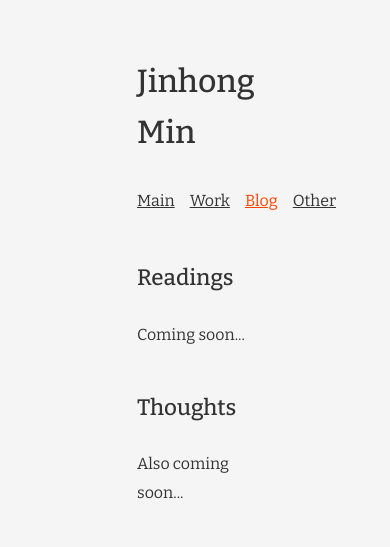
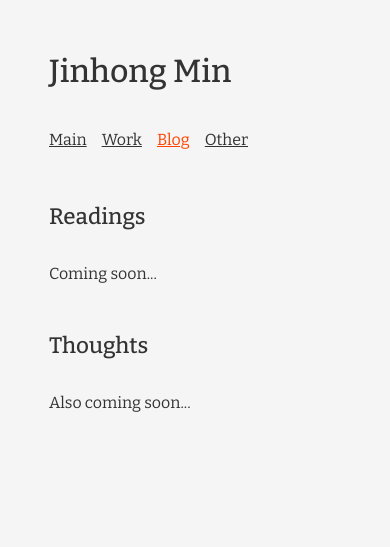
Before and after one commit to jinhongee/my-website, a Flask app: page /blog in a window 390 px wide. Shown: the top 547 px of the page. Run offline with Flask 3, Linux system fonts and the light colour scheme.

Commit message:
mobile responsive

```diff
--- a/static/styles.css
+++ b/static/styles.css
@@ -62,10 +62,19 @@ h3 {
 }
 
 .container {
-  width: 40%;
-  max-width: 1100px;
+  width: 80%;
+  max-width: 80%;
   margin: 0 auto;
-  padding: 20px;
+  padding: 10px;
+}
+
+@media screen and (min-width: 1024px) {
+  .container {
+    width: 40%;
+    max-width: 1100px;
+    margin: 0 auto;
+    padding: 20px;
+  }
 }
 
 header {
```
